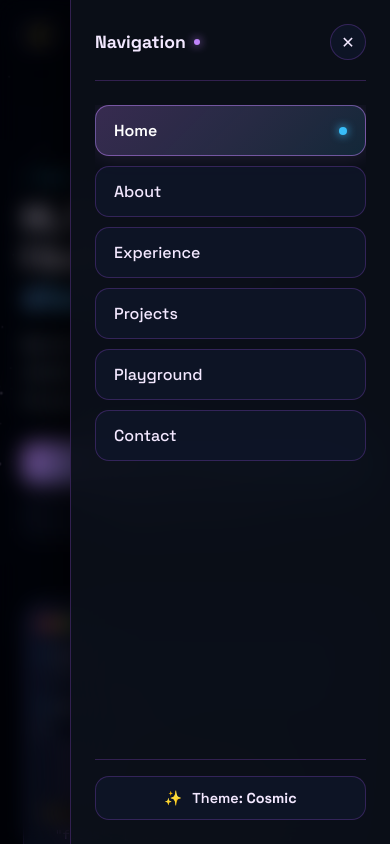
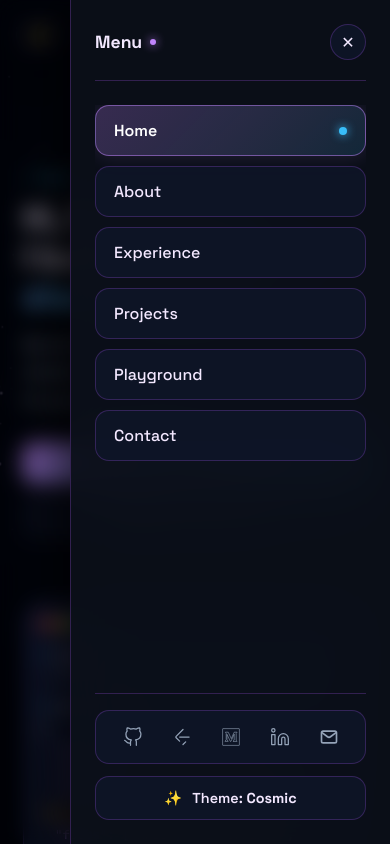
Before and after one commit to kritagya20/portfolio-website-react, a React (Vite) app: page / in a window 390 px wide. Both pictures are taken after a click on the button "Toggle menu". Built offline with nearby package versions, Linux system fonts and the light colour scheme.

Commit message:
feat: Add mobile menu embedded socials row and fix themeMeta array lookup in Navbar

```diff
--- a/src/components/Navbar.jsx
+++ b/src/components/Navbar.jsx
@@ -1,6 +1,7 @@
 import { useEffect, useState, useRef, useLayoutEffect } from 'react';
 import { motion, AnimatePresence } from 'framer-motion';
 import { useTheme, THEMES } from '../context/ThemeContext.jsx';
+import { MailSvg, LinkedinSvg, GithubSvg, MediumSvg, LeetCodeSvg } from '../icon_jsx';
 
 const links = [
   { id: 'home', label: 'Home' },
@@ -25,7 +26,7 @@ export default function Navbar() {
   useEffect(() => {
     const observerOptions = {
       root: null,
-      rootMargin: '-25% 0px -45% 0px',
+      rootMargin: '-20% 0px -60% 0px',
       threshold: 0,
     };
 
@@ -38,28 +39,28 @@ export default function Navbar() {
     };
 
     const observer = new IntersectionObserver(handleIntersect, observerOptions);
-    const sections = links.map((l) => document.getElementById(l.id)).filter(Boolean);
 
-    sections.forEach((sec) => observer.observe(sec));
+    links.forEach((link) => {
+      const el = document.getElementById(link.id);
+      if (el) observer.observe(el);
+    });
 
-    return () => {
-      sections.forEach((sec) => observer.unobserve(sec));
-    };
+    return () => observer.disconnect();
   }, []);
 
-  // 2. Measure active link position for desktop pill indicator
+  // 2. Measure active link position for indicator offset
   const updateIndicator = () => {
     const activeEl = navLinkRefs.current[active];
-    const pillEl = pillRef.current;
+    const container = pillRef.current;
 
-    if (activeEl && pillEl) {
-      const pillRect = pillEl.getBoundingClientRect();
+    if (activeEl && container) {
       const activeRect = activeEl.getBoundingClientRect();
+      const containerRect = container.getBoundingClientRect();
 
-      const left = activeRect.left - pillRect.left;
-      const width = activeRect.width;
-
-      setIndicatorPos({ left, width });
+      setIndicatorPos({
+        left: activeRect.left - containerRect.left,
+        width: activeRect.width,
+      });
     }
   };
 
@@ -69,12 +70,8 @@ export default function Navbar() {
 
   useEffect(() => {
     window.addEventListener('resize', updateIndicator);
-    const t = setTimeout(updateIndicator, 50);
-    return () => {
-      window.removeEventListener('resize', updateIndicator);
-      clearTimeout(t);
-    };
-  }, []);
+    return () => window.removeEventListener('resize', updateIndicator);
+  }, [active]);
 
   // 3. Lock scroll when mobile drawer is open
   useEffect(() => {
@@ -95,7 +92,7 @@ export default function Navbar() {
     };
   }, [open]);
 
-  const themeMeta = THEMES.find((t) => t.id === theme);
+  const themeMeta = THEMES.find((t) => t.id === theme) || THEMES[0];
 
   return (
     <>
@@ -196,7 +193,7 @@ export default function Navbar() {
             >
               <div className="nav-mobile-header">
                 <span className="nav-mobile-title">
-                  Navigation <span className="dot" />
+                  Menu <span className="dot" />
                 </span>
                 <button
                   className="nav-mobile-close"
@@ -228,6 +225,49 @@ export default function Navbar() {
               </nav>
 
               <div className="nav-mobile-footer">
+                <div className="nav-mobile-socials">
+                  <a
+                    href="https://github.com/kritagya20"
+                    target="_blank"
+                    rel="noopener noreferrer"
+                    aria-label="GitHub"
+                  >
+                    <GithubSvg className="icon icon--github" />
+                  </a>
+                  <a
+                    href="https://leetcode.com/u/kritagya20/"
+                    target="_blank"
+                    rel="noopener noreferrer"
+                    aria-label="LeetCode"
+                  >
+                    <LeetCodeSvg className="icon icon--leetcode" />
+                  </a>
+                  <a
+                    href="https://medium.com/@kritagya2022"
+                    target="_blank"
+                    rel="noopener noreferrer"
+                    aria-label="Medium"
+                  >
+                    <MediumSvg className="icon icon--medium" />
+                  </a>
+                  <a
+                    href="https://www.linkedin.com/in/kritagyachouhan/"
+                    target="_blank"
+                    rel="noopener noreferrer"
+                    aria-label="LinkedIn"
+                  >
+                    <LinkedinSvg className="icon icon--linkedin" />
+                  </a>
+                  <a
+                    href="mailto:kritagya2022@gmail.com"
+                    target="_blank"
+                    rel="noopener noreferrer"
+                    aria-label="Mail"
+                  >
+                    <MailSvg className="icon icon--mail" />
+                  </a>
+                </div>
+
                 <button
                   className="nav-mobile-theme-btn"
                   onClick={cycleTheme}
--- a/src/styles/index.css
+++ b/src/styles/index.css
@@ -724,6 +724,48 @@ main {
   border-top: 1px solid var(--border);
 }
 
+.nav-mobile-socials {
+  display: flex;
+  align-items: center;
+  justify-content: space-around;
+  padding: 8px 12px;
+  margin-bottom: 12px;
+  border-radius: 14px;
+  background: var(--surface);
+  border: 1px solid var(--border);
+}
+
+.nav-mobile-socials a {
+  display: flex;
+  align-items: center;
+  justify-content: center;
+  width: 36px;
+  height: 36px;
+  border-radius: 50%;
+  transition: all 0.2s ease;
+  text-decoration: none;
+}
+
+.nav-mobile-socials a .icon {
+  width: 1.25rem;
+  height: 1.25rem;
+  stroke: var(--text-muted);
+  stroke-width: 1.5px;
+  fill: none;
+  transition: all 0.25s ease;
+}
+
+.nav-mobile-socials a:hover {
+  background: var(--surface-strong);
+  transform: scale(1.12);
+}
+
+.nav-mobile-socials a:hover .icon--github { stroke: #38bdf8; filter: drop-shadow(0 0 8px #38bdf8); }
+.nav-mobile-socials a:hover .icon--leetcode { stroke: #f59e0b; filter: drop-shadow(0 0 8px #f59e0b); }
+.nav-mobile-socials a:hover .icon--medium { stroke: #ffffff; filter: drop-shadow(0 0 8px #ffffff); }
+.nav-mobile-socials a:hover .icon--linkedin { stroke: #38bdf8; filter: drop-shadow(0 0 8px #38bdf8); }
+.nav-mobile-socials a:hover .icon--mail { stroke: #c084fc; filter: drop-shadow(0 0 8px #c084fc); }
+
 .nav-mobile-theme-btn {
   width: 100%;
   display: flex;
```
